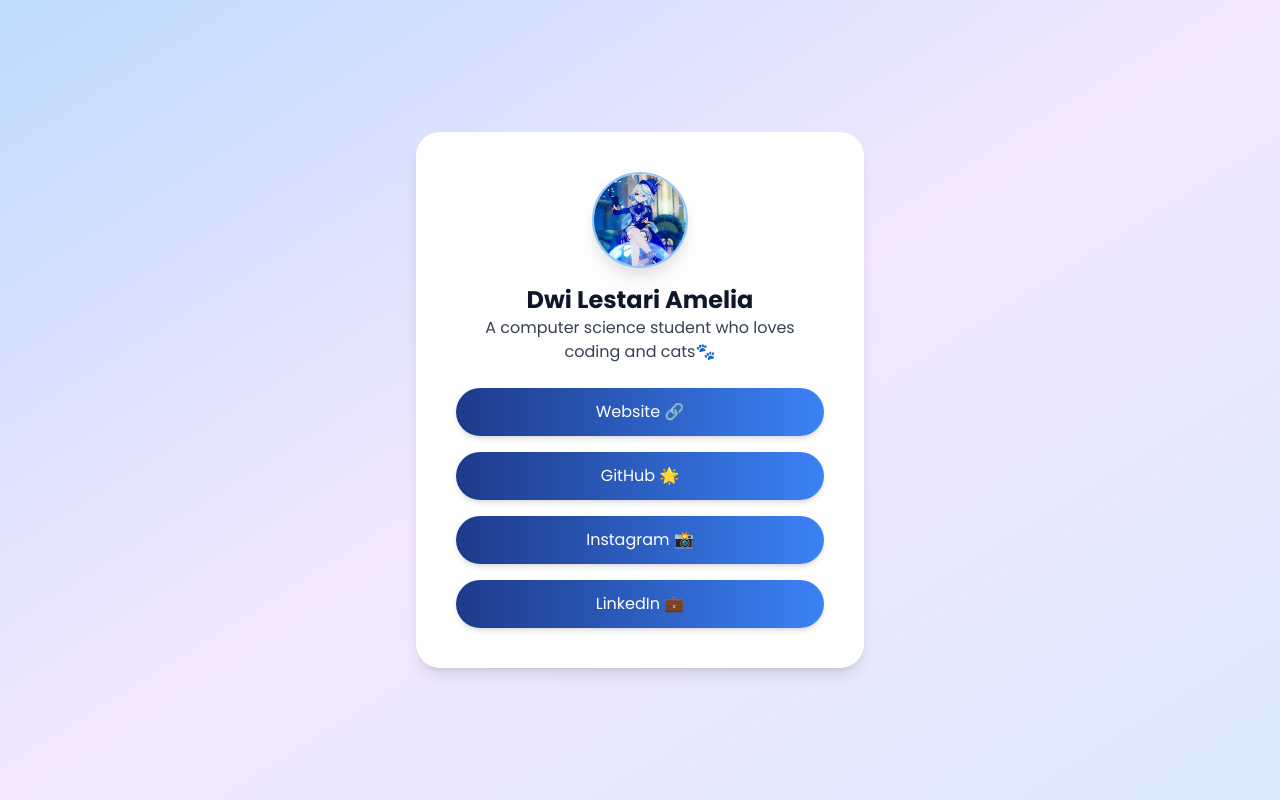
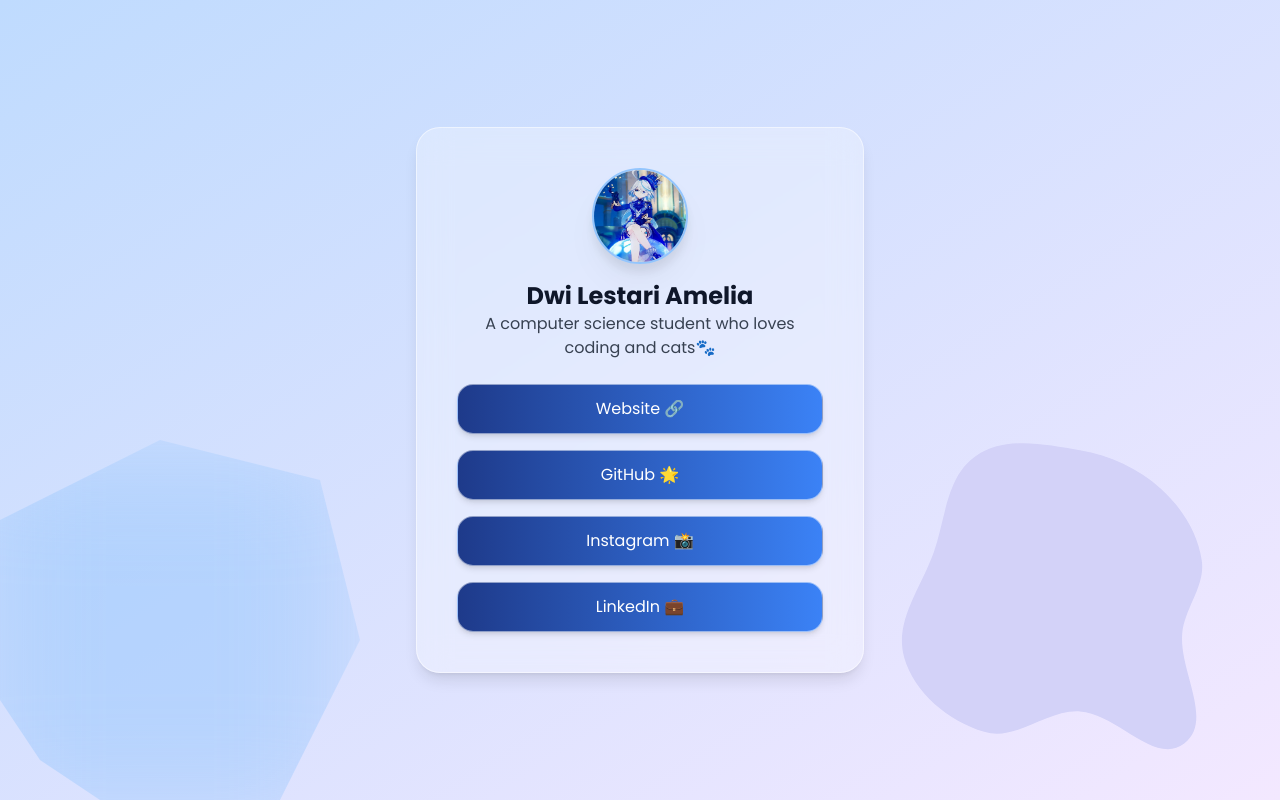
Before and after one commit to dwiameliaa/built-with-react, a React (Vite) app: page / in a window 1280 px wide. Built offline with nearby package versions, Linux system fonts and the light colour scheme.

Commit message:
update content

```diff
--- a/src/components/Linktree.jsx
+++ b/src/components/Linktree.jsx
@@ -1,13 +1,95 @@
+// const Linktree = () => {
+//   return (
+//     <div className="flex justify-center items-center min-h-screen bg-gradient-to-br from-blue-200 via-purple-100 to-blue-100 p-6">
+//       <div className="bg-white rounded-3xl shadow-lg p-10 w-full max-w-md transition-transform transform hover:scale-105 hover:shadow-2xl">
+//         {/* Header */}
+//         <div className="mb-6 text-center">
+//           <img
+//             src="/furinaa.jpg"
+//             alt="User Avatar"
+//             className="rounded-full w-24 h-24 mx-auto border-2 border-blue-300 drop-shadow-xl "
+//           />
+//           <h1 className="text-2xl font-bold mt-4 text-slate-900">Dwi Lestari Amelia</h1>
+//           <p className="text-gray-700 font-normal">
+//             A computer science student who loves coding and cats🐾
+//           </p>
+//         </div>
+
+//         {/* Links */}
+//         <div className="space-y-4 text-center">
+//           <a
+//             href="https://portfolio-website-dwi.vercel.app/"
+//             target="_blank"
+//             rel="noopener noreferrer"
+//             className="block w-full py-3 px-6 bg-gradient-to-r from-blue-900 to-blue-500 text-white rounded-full shadow-md hover:shadow-lg hover:scale-105 transform transition duration-300 ease-in-out"
+//           >
+//             Website 🔗
+//           </a>
+//           <a
+//             href="https://github.com/dwiameliaa"
+//             target="_blank"
+//             rel="noopener noreferrer"
+//             className="block w-full py-3 px-6 bg-gradient-to-r from-blue-900 to-blue-500 text-white rounded-full shadow-md hover:shadow-lg hover:scale-105 transform transition duration-300 ease-in-out"
+//           >
+//             GitHub 🌟
+//           </a>
+//           <a
+//             href="https://www.instagram.com/douiliame/profilecard/?igsh=eW84Mjd5aHFtaDZz"
+//             target="_blank"
+//             rel="noopener noreferrer"
+//             className="block w-full py-3 px-6 bg-gradient-to-r from-blue-900 to-blue-500 text-white rounded-full shadow-md hover:shadow-lg hover:scale-105 transform transition duration-300 ease-in-out"
+//           >
+//             Instagram 📸
+//           </a>
+//           <a
+//             href="https://www.linkedin.com/in/dwi-lestari-amelia "
+//             target="_blank"
+//             rel="noopener noreferrer"
+//             className="block w-full py-3 px-6 bg-gradient-to-r from-blue-900 to-blue-500 text-white rounded-full shadow-md hover:shadow-lg hover:scale-105 transform transition duration-300 ease-in-out"
+//           >
+//             LinkedIn 💼
+//           </a>
+//         </div>
+//       </div>
+//     </div>
+//   );
+// };
+
+// export default Linktree;
+
 const Linktree = () => {
   return (
-    <div className="flex justify-center items-center min-h-screen bg-gradient-to-br from-blue-200 via-purple-100 to-blue-100 p-6">
-      <div className="bg-white rounded-3xl shadow-lg p-10 w-full max-w-md transition-transform transform hover:scale-105 hover:shadow-2xl">
+    <div className="relative flex justify-center items-center min-h-screen bg-gradient-to-br from-blue-200 to-purple-100 p-6 overflow-hidden">
+      {/* Blob Right */}
+      <svg
+        viewBox="0 0 292.5 292.5"
+        xmlns="http://www.w3.org/2000/svg"
+        // className="absolute bottom-0 right-0 w-[300px] h-[300px] opacity-50 translate-x-10 -translate-y-10 z-10"
+        // className="absolute bottom-[5px] right-[10px] w-[300px] h-[300px] opacity-50 translate-x-0 translate-y-0 z-10"
+        className="absolute bottom-0 right-0 w-[400px] h-[400px] transform translate-x-0 translate-y-0"
+      >
+        <path
+          d="M146.25,227.71585613125353C173.4573002539365,229.2985837393555,200.83274880224204,267.72883283731665,222.481507148791,251.17366820986496C244.37062741730455,234.43469483344967,218.3904706417065,197.97306803098135,221.01426517242214,170.54238232889986C222.8070081216174,151.79999689882408,238.04174546845798,135.94583337966185,235.2847705348752,117.32084940364183C232.26385616727714,96.91279962267228,220.67044077736878,78.71631148121064,205.37271923113494,64.87455816117259C188.785266283126,49.86582426441768,168.2832813799555,40.625262764424114,146.25,36.76000725958147C120.49725478046219,32.24225348028352,91.29035123745203,26.130023541722032,69.85470545024324,41.100897772644785C48.35473665383467,56.11669585099644,48.037087498629774,86.77490461676699,39.25616516665044,111.48559568715429C30.155225885413763,137.0968572980173,10.272529151198174,161.87523601226417,17.64086272596816,188.03764181585456C25.059048594061114,214.37705588256446,50.053087399660924,234.59699657744125,76.20104916270625,242.66410948042514C99.58765080499236,249.87929350031558,121.81699337870512,226.29451723443054,146.25,227.71585613125353"
+          fill="#D3D2F8"
+        />
+      </svg>
+
+      {/* Blob Left */}
+      <div
+        className="absolute bottom-0 left-0 w-[400px] h-[400px] bg-blue-300/50 blur-3xl animate-blob transform -translate-x-10 translate-y-10"
+        style={{
+          clipPath: "polygon(50% 0%, 90% 10%, 100% 50%, 80% 90%, 50% 100%, 20% 80%, 0% 50%, 10% 20%)",
+        }}
+      ></div>
+
+      {/* Main Content */}
+      <div className="relative z-10 bg-white/30 backdrop-blur-lg rounded-3xl shadow-lg p-10 w-full max-w-md transition-transform transform hover:scale-105 hover:shadow-2xl border border-white/50">
         {/* Header */}
         <div className="mb-6 text-center">
           <img
             src="/furinaa.jpg"
             alt="User Avatar"
-            className="rounded-full w-24 h-24 mx-auto border-2 border-blue-300 drop-shadow-xl "
+            className="rounded-full w-24 h-24 mx-auto border-2 border-blue-300 drop-shadow-xl"
           />
           <h1 className="text-2xl font-bold mt-4 text-slate-900">Dwi Lestari Amelia</h1>
           <p className="text-gray-700 font-normal">
@@ -21,33 +103,37 @@ const Linktree = () => {
             href="https://portfolio-website-dwi.vercel.app/"
             target="_blank"
             rel="noopener noreferrer"
-            className="block w-full py-3 px-6 bg-gradient-to-r from-blue-900 to-blue-500 text-white rounded-full shadow-md hover:shadow-lg hover:scale-105 transform transition duration-300 ease-in-out"
+            className="relative block w-full py-3 px-6 bg-gradient-to-r from-blue-900 to-blue-500 text-white rounded-2xl shadow-md border border-white/50 overflow-hidden transition-all duration-300 ease-in-out group"
           >
-            Website 🔗
+            <span className="absolute inset-0 bg-white translate-x-full group-hover:translate-x-0 transition-transform duration-300 ease-in-out"></span>
+            <span className="relative group-hover:text-blue-900">Website 🔗</span>
           </a>
           <a
             href="https://github.com/dwiameliaa"
             target="_blank"
             rel="noopener noreferrer"
-            className="block w-full py-3 px-6 bg-gradient-to-r from-blue-900 to-blue-500 text-white rounded-full shadow-md hover:shadow-lg hover:scale-105 transform transition duration-300 ease-in-out"
+            className="relative block w-full py-3 px-6 bg-gradient-to-r from-blue-900 to-blue-500 text-white rounded-2xl shadow-md border border-white/50 overflow-hidden transition-all duration-300 ease-in-out group"
           >
-            GitHub 🌟
+            <span className="absolute inset-0 bg-white translate-x-full group-hover:translate-x-0 transition-transform duration-300 ease-in-out"></span>
+            <span className="relative group-hover:text-blue-900">GitHub 🌟</span>
           </a>
           <a
             href="https://www.instagram.com/douiliame/profilecard/?igsh=eW84Mjd5aHFtaDZz"
             target="_blank"
             rel="noopener noreferrer"
-            className="block w-full py-3 px-6 bg-gradient-to-r from-blue-900 to-blue-500 text-white rounded-full shadow-md hover:shadow-lg hover:scale-105 transform transition duration-300 ease-in-out"
+            className="relative block w-full py-3 px-6 bg-gradient-to-r from-blue-900 to-blue-500 text-white rounded-2xl shadow-md border border-white/50 overflow-hidden transition-all duration-300 ease-in-out group"
           >
-            Instagram 📸
+            <span className="absolute inset-0 bg-white translate-x-full group-hover:translate-x-0 transition-transform duration-300 ease-in-out"></span>
+            <span className="relative group-hover:text-blue-900">Instagram 📸</span>
           </a>
           <a
-            href="https://www.linkedin.com/in/dwi-lestari-amelia "
+            href="https://www.linkedin.com/in/dwi-lestari-amelia"
             target="_blank"
             rel="noopener noreferrer"
-            className="block w-full py-3 px-6 bg-gradient-to-r from-blue-900 to-blue-500 text-white rounded-full shadow-md hover:shadow-lg hover:scale-105 transform transition duration-300 ease-in-out"
+            className="relative block w-full py-3 px-6 bg-gradient-to-r from-blue-900 to-blue-500 text-white rounded-2xl shadow-md border border-white/50 overflow-hidden transition-all duration-300 ease-in-out group"
           >
-            LinkedIn 💼
+            <span className="absolute inset-0 bg-white translate-x-full group-hover:translate-x-0 transition-transform duration-300 ease-in-out"></span>
+            <span className="relative group-hover:text-blue-900">LinkedIn 💼</span>
           </a>
         </div>
       </div>
```
Also changed, not shown: tailwind.config.js (line endings or trailing spaces).
